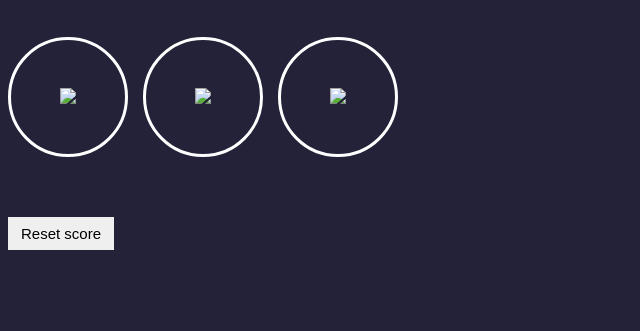
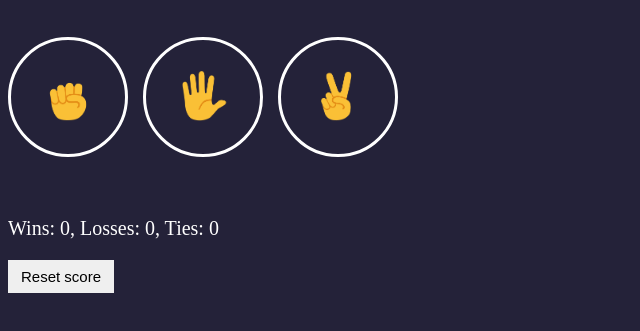
Before and after one commit to Onolecrypt/rock-paper-scissors-game, a plain HTML site: page 10-rock-paper-scissors.html in a window 1280 px wide. Shown: the part 67-398 px from the top of the page, without its empty margins (0-640 px from the left). Drawn offline with Linux system fonts and the light colour scheme; files that its build step writes are made by us from their sources.

Commit message:
Update 10-rock-paper-scissors.html

```diff
--- a/10-rock-paper-scissors.html
+++ b/10-rock-paper-scissors.html
@@ -4,7 +4,7 @@
         <title>Rocky</title>
 
 
-        <link rel="stylesheet" href="styles/10-rock-paper-scissors.css">
+        <link rel="stylesheet" href="10-rock-paper-scissors.css">
     </head>
     <body>
         <p class="game-title">Rock Paper Scissors</p>
@@ -13,17 +13,17 @@
 
             myPick('Rock');
 
-        " class="move-button"><img src="images/rock-emoji.png" class="move-icon"></button>
+        " class="move-button"><img src="rock-emoji.png" class="move-icon"></button>
 
     <button onclick="
       myPick('Paper');
 
-      "class="move-button"><img src="images/paper-emoji.png" class="move-icon"></button>
+      "class="move-button"><img src="paper-emoji.png" class="move-icon"></button>
 
     <button onclick="
       myPick('Scissors');
 
-    " class="move-button"><img src="images/scissors-emoji.png" class="move-icon"></button>
+    " class="move-button"><img src="scissors-emoji.png" class="move-icon"></button>
 
 <p class="js-result result-p"></p>
 <p class="js-moves moves-p"></p>
@@ -39,7 +39,7 @@ updateScoreElement();
 " class="reset-score">Reset score</button>
 </p>
 
-<script src="scripts/10-rock-paper-scissors.js">
+<script src="10-rock-paper-scissors.js">
 
 </script>
 
```
